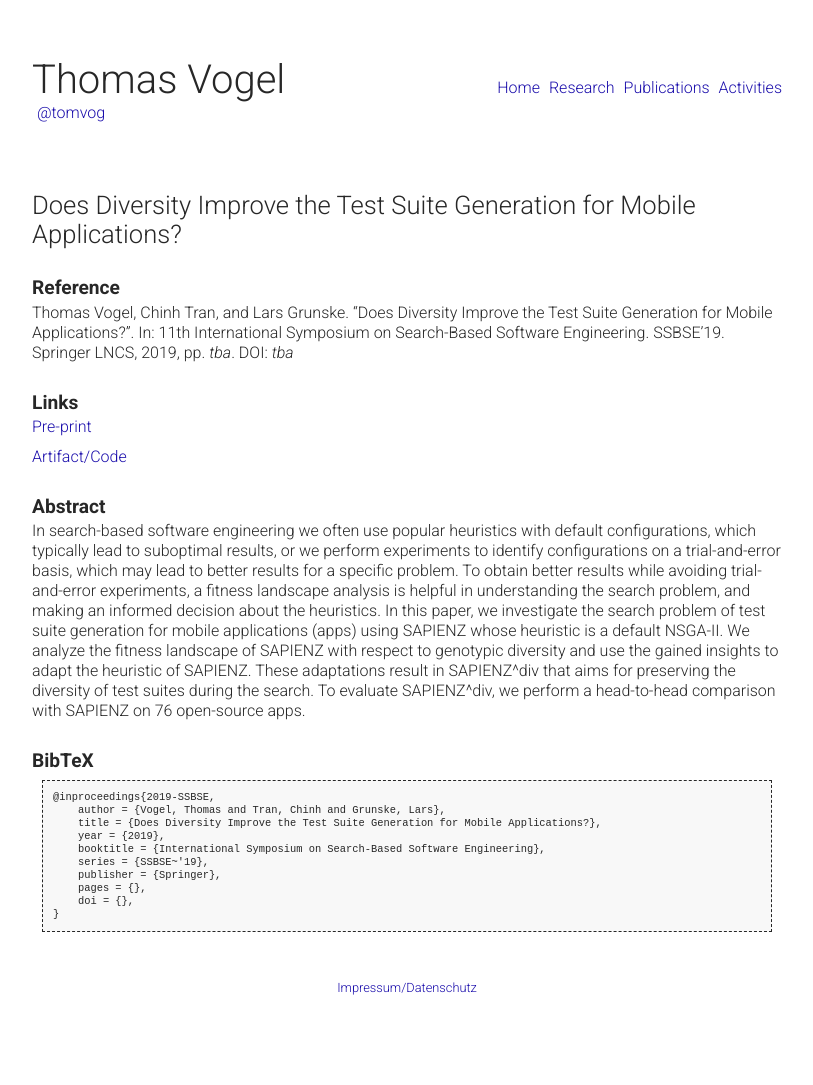
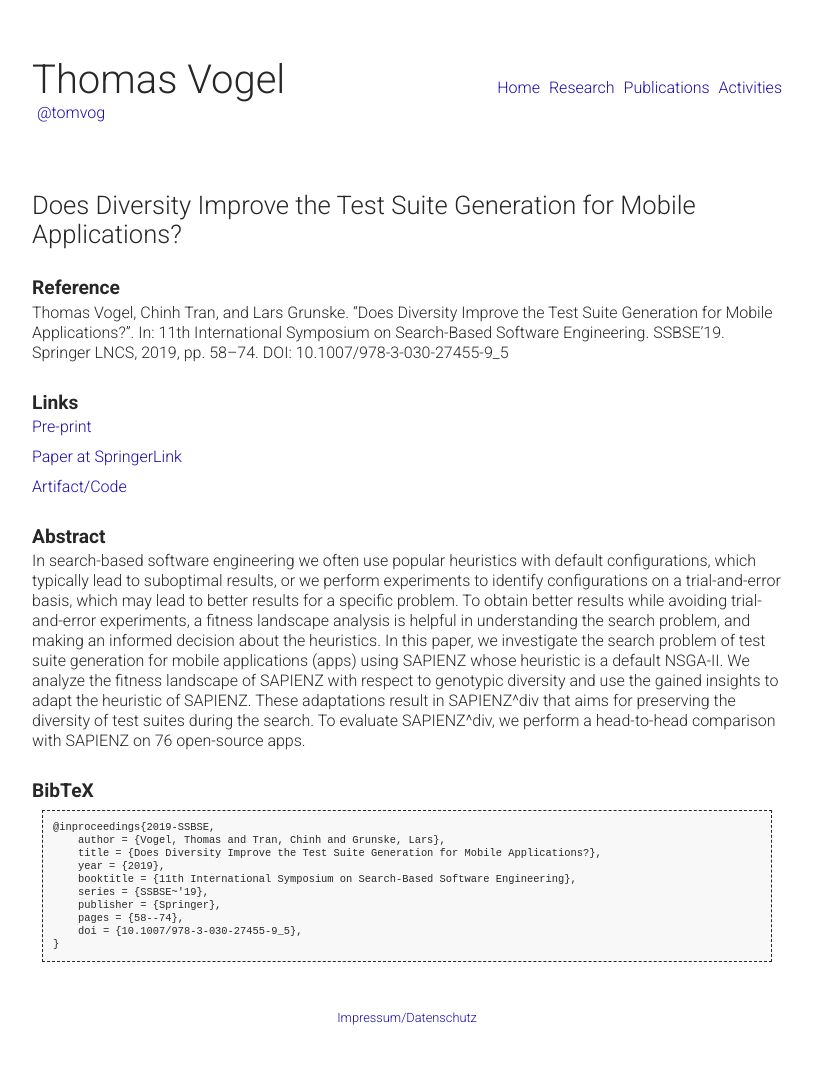
Before and after one commit to thomas-vogel/thomas-vogel.github.io, a Jekyll site: the page built from _pages/publications/2019-SSBSE.md, in a window 1280 px wide. Shown: the whole page, without its empty margins (233-1046 px from the left). Built offline with Jekyll 4.4.1, drawn with Linux system fonts in a browser that asks for light colours; before the commit the page ends 1055 px from its top, so only the background shows below that.

Commit message:
Update metadate for SSBSE'19 paper.

```diff
--- a/_pages/publications/2019-SSBSE.md
+++ b/_pages/publications/2019-SSBSE.md
@@ -6,10 +6,12 @@ layout: paper
 
 ## Reference
 
-Thomas Vogel, Chinh Tran, and Lars Grunske. "Does Diversity Improve the Test Suite Generation for Mobile Applications?". In: 11th International Symposium on Search-Based Software Engineering. SSBSE’19. Springer LNCS, 2019, pp. _tba_. DOI: _tba_
+Thomas Vogel, Chinh Tran, and Lars Grunske. "Does Diversity Improve the Test Suite Generation for Mobile Applications?". In: 11th International Symposium on Search-Based Software Engineering. SSBSE’19. Springer LNCS, 2019, pp. 58--74. DOI: 10.1007/978-3-030-27455-9_5
 
 ## Links
 [Pre-print](https://arxiv.org/abs/1906.08142){:target="_blank"}
+
+[Paper at SpringerLink](https://doi.org/10.1007/978-3-030-27455-9_5){:target="_blank"}
 
 [Artifact/Code](https://github.com/thomas-vogel/sapienzdiv-ssbse19){:target="_blank"}
 
@@ -23,10 +25,10 @@ In search-based software engineering we often use popular heuristics with defaul
     author = {Vogel, Thomas and Tran, Chinh and Grunske, Lars},
     title = {Does Diversity Improve the Test Suite Generation for Mobile Applications?},
     year = {2019},
-    booktitle = {International Symposium on Search-Based Software Engineering},
+    booktitle = {11th International Symposium on Search-Based Software Engineering},
     series = {SSBSE~'19},
     publisher = {Springer},
-    pages = {},
-    doi = {},
+    pages = {58--74},
+    doi = {10.1007/978-3-030-27455-9_5},
 }</pre>
 </div>
```
Also changed, not shown: _pages/publications/index.md (+1 -1 lines), _pages/publications/type.md (+1 -1 lines).
